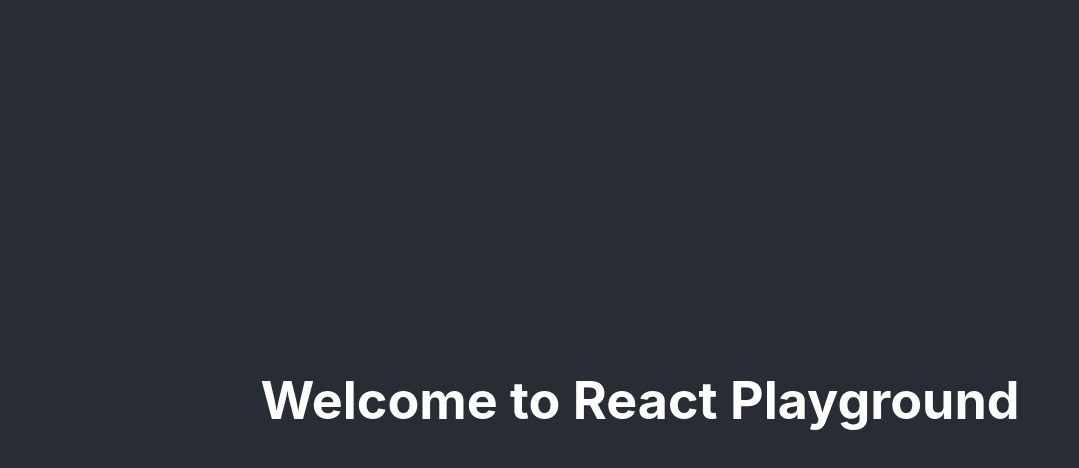
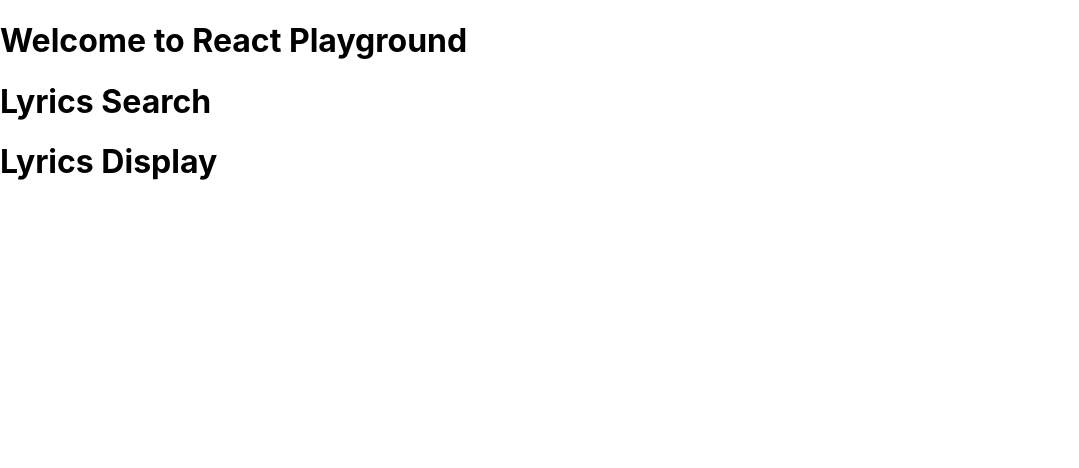
Before and after one commit to joacod/react-playground-ui, a React (Create React App) app: page / in a window 1280 px wide. Shown: the top 468 px of the page, without its empty margins (0-1079 px from the left). Built offline with nearby package versions, Linux system fonts and the light colour scheme.

Commit message:
lyrics components added

```diff
--- a/src/App.js
+++ b/src/App.js
@@ -1,13 +1,10 @@
 import React from 'react';
 import './App.css';
+import Lyrics from './lyrics/Lyrics';
 
 function App() {
   return (
-    <div className="App">
-      <header className="App-header">
-        <h1>Welcome to React Playground</h1>
-      </header>
-    </div>
+    <Lyrics />
   );
 }
 
--- /dev/null
+++ b/src/lyrics/Lyrics.js
@@ -0,0 +1,15 @@
+import React from 'react';
+import LyricsSearch from './LyricsSearch';
+import LyricsDisplay from './LyricsDisplay';
+
+function Lyrics() {
+  return (
+    <div>
+      <h1>Welcome to React Playground</h1>
+      <LyricsSearch />
+      <LyricsDisplay />
+    </div>
+  );
+}
+
+export default Lyrics;
--- /dev/null
+++ b/src/lyrics/LyricsDisplay.js
@@ -0,0 +1,9 @@
+import React from 'react';
+
+function LyricsDisplay() {
+  return (
+    <h1>Lyrics Display</h1>
+  );
+}
+
+export default LyricsDisplay;
--- /dev/null
+++ b/src/lyrics/LyricsSearch.js
@@ -0,0 +1,9 @@
+import React from 'react';
+
+function LyricsSearch() {
+  return (
+    <h1>Lyrics Search</h1>
+  );
+}
+
+export default LyricsSearch;
```
